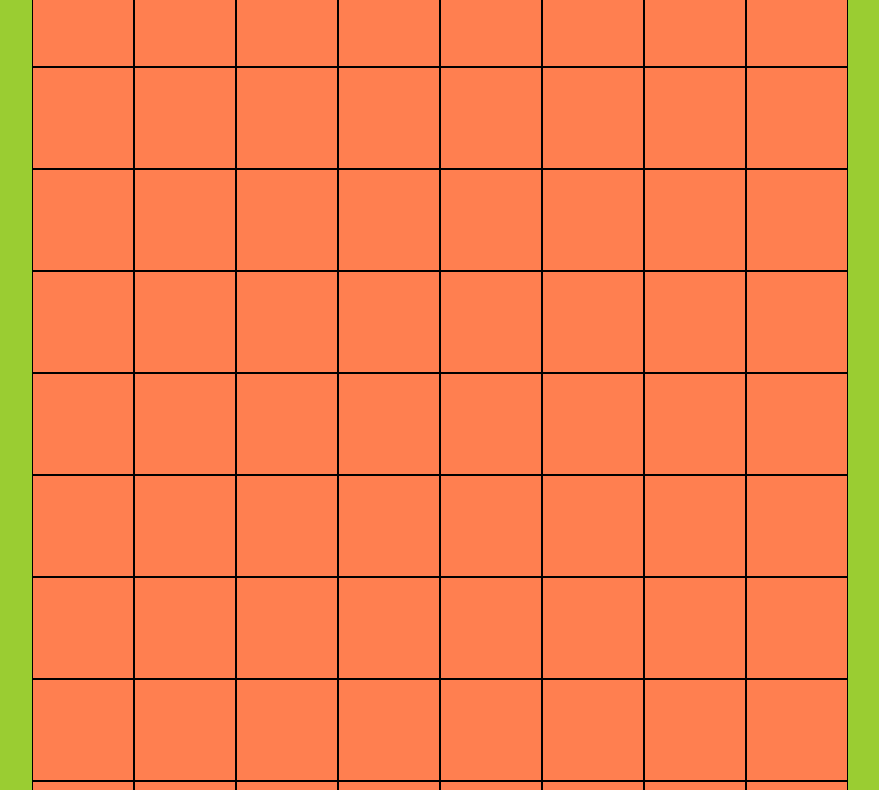
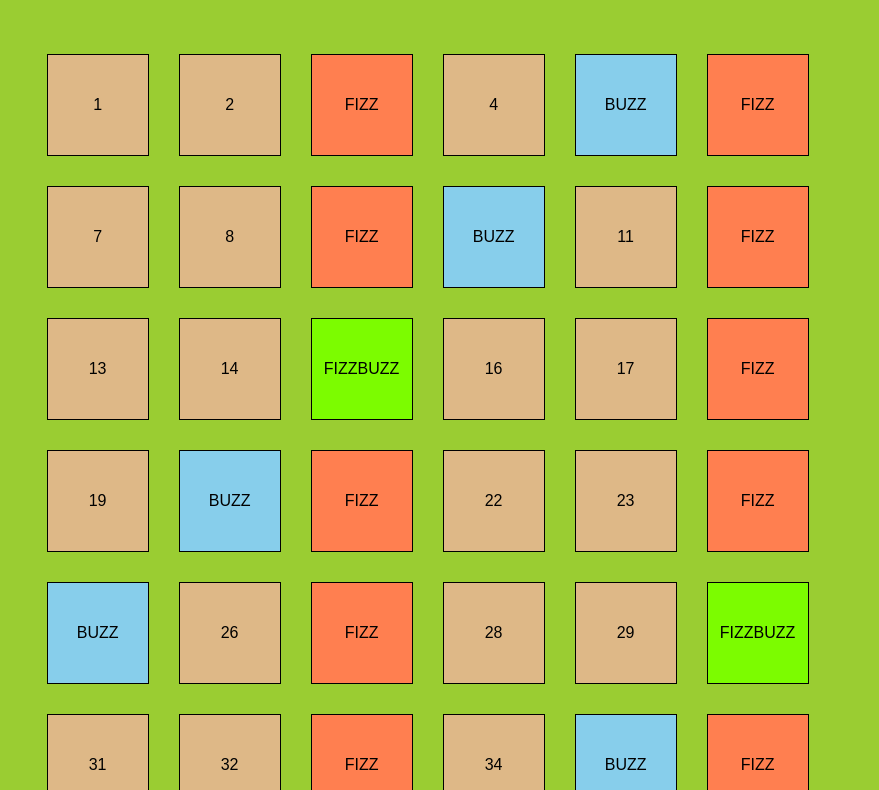
Before and after one commit to DomenicoAgostino/js-fizzbuzzdom, a plain HTML site: page index.html in a window 1280 px wide. Shown: the part 160-950 px from the top of the page, without its empty margins (166-1045 px from the left). Drawn offline with Linux system fonts and the light colour scheme.

Commit message:
Consegna esercizio

```diff
--- a/css/style.css
+++ b/css/style.css
@@ -1,12 +1,14 @@
 body {
+  font-family: 'Montserrat', sans-serif;
   background-color: yellowgreen;
-  color: white;
+  color: black;
+  text-transform: uppercase;
 }
 
 h1 {
   text-align: center;
   text-transform: uppercase;
-  font-size: 50px;
+  font-size: 80px;
 }
 
 .container {
@@ -22,8 +24,21 @@ h1 {
   align-items: center;
   width: 100px;
   height: 100px;
-  background-color: coral;
+  background-color: burlywood;
   border: 1px solid black;
-  margin: 15p
+  margin: 15px;
 
 }
+
+
+.box-mtre{
+  background-color: coral;
+}
+
+.box-mcinque{
+  background-color: skyblue;
+}
+
+.box-ambo{
+  background-color: lawngreen;
+}
--- a/index.html
+++ b/index.html
@@ -4,6 +4,8 @@
   <meta charset="UTF-8">
   <meta http-equiv="X-UA-Compatible" content="IE=edge">
   <meta name="viewport" content="width=device-width, initial-scale=1.0">
+
+
 
   <link rel="stylesheet" href="css/style.css">
   <title>FizzBuzzDom</title>
@@ -12,9 +14,9 @@
 
 <h1>FizzBuzzDom</h1>
 
-<div class="container"></div>
+<div class="container">
 
-
+</div>
 
 
   <script src="js/script.js"></script>
--- a/js/script.js
+++ b/js/script.js
@@ -1,17 +1,37 @@
 console.log("Ciao Mondo");
 
-// CREO CICLO PER I BOX
+
+/*
+Scrivi un programma che stampi in console i numeri da 1 a 100.
+1. MILESTONE 1
+-Per i multipli di 3 stampi “Fizz” al posto del numero e per i multipli di 5 stampi Buzz.
+-Per i numeri che sono sia multipli di 3 che di 5 stampi FizzBuzz.
+2. MILESTONE 2
+-Dato un container nel DOM, appendi un elemento html con il numero o la stringa corretta.
+3. MILESTONE 3
+-Applica uno stile differente a seconda del valore dell’indice per i multipli di 3, per i multipli di 5 e per i valori che sono sia multipli di 3 che di 5.
+*/
+
 
 const container = document.querySelector(".container");
 
-const max = 1000
-
-for(let i=0; i <= max; i++){
 
 
-  const box = document.createElement("div");
-  box.className = "box";
-  box.append = (i);
+for (let i = 1; i <= 100; i++){
+  const boxColor = document.createElement("div");
+  boxColor.className = "box";
+  boxColor.append(i);
 
-  container.append(box)
+  if(i % 15 == 0){
+    boxColor.classList.add("box-ambo");
+    boxColor.textContent = "fizzBuzz";
+  } else if(i % 3 == 0){
+    boxColor.classList.add("box-mtre");
+    boxColor.textContent = "fizz";
+  } else if(i % 5 == 0){
+    boxColor.classList.add("box-mcinque");
+    boxColor.textContent = "buzz";
+  }
+
+  container.append(boxColor);
 }
```
